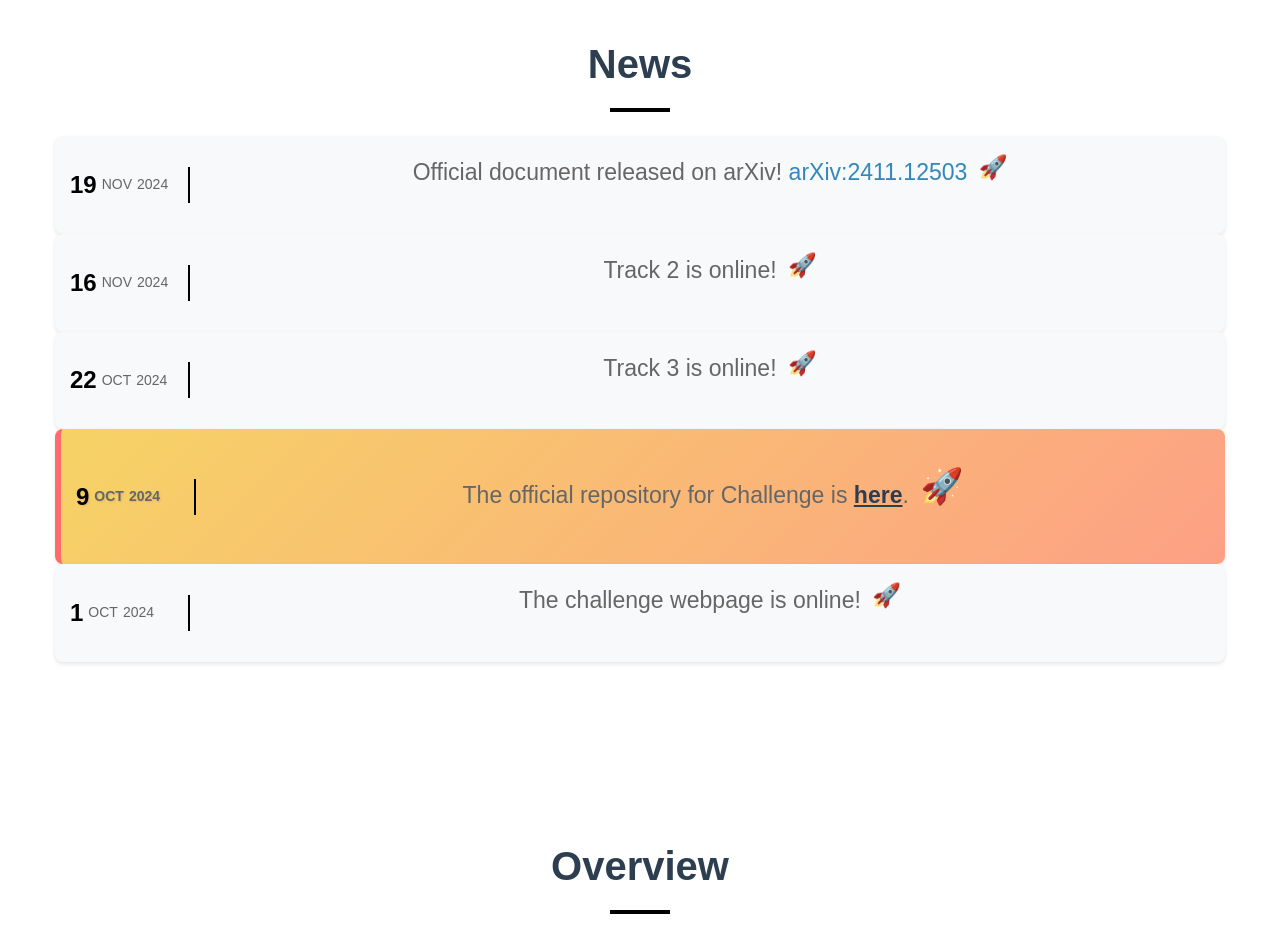
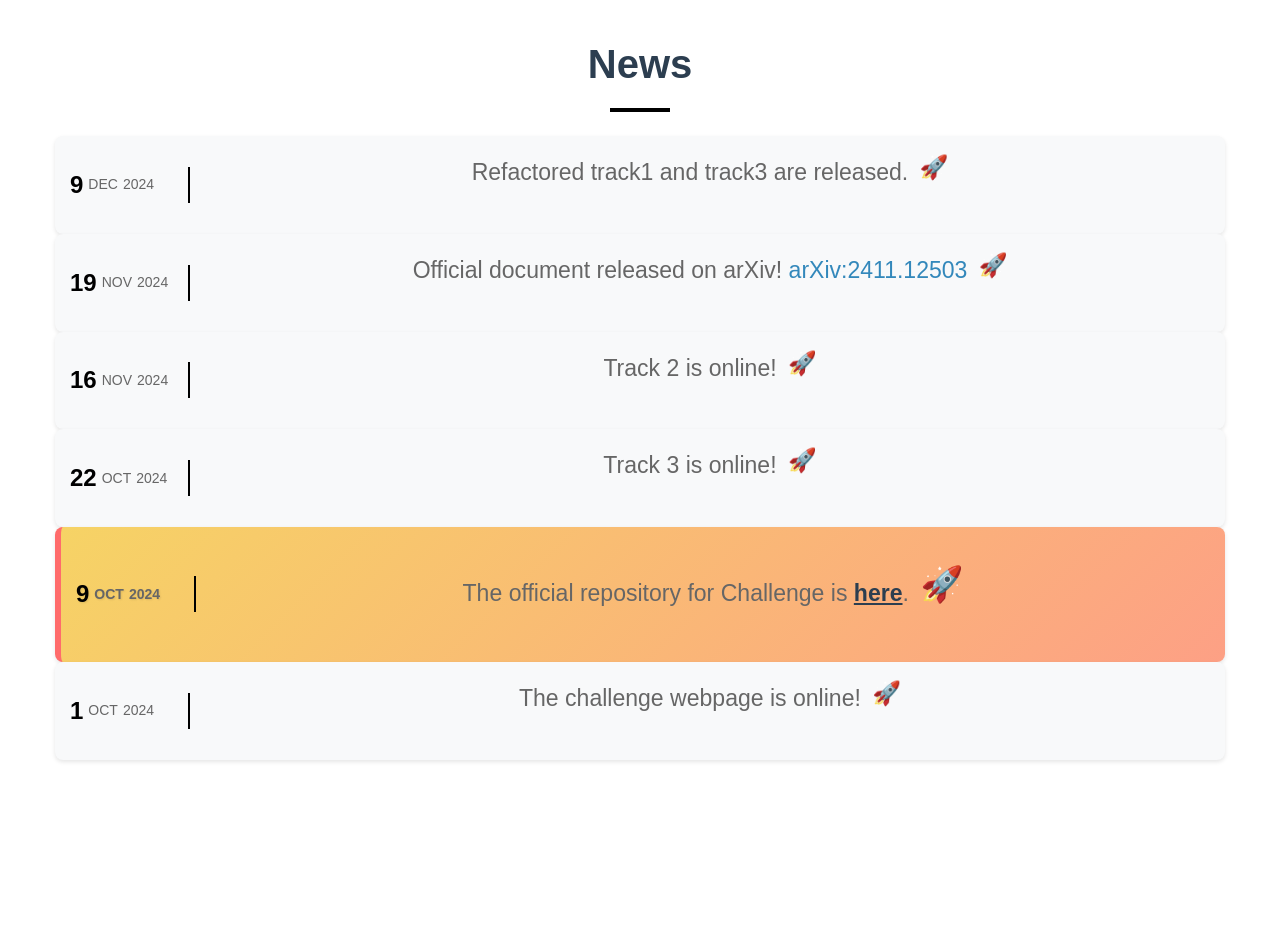
Before and after one commit to chuanyune/maniskill-vitac-challenge-2025-pre, a plain HTML site: page index.html in a window 1280 px wide. Shown: the part 860-1793 px from the top of the page. Drawn offline with Linux system fonts and the light colour scheme.

Commit message:
refactor track1 and 3

```diff
--- a/index.html
+++ b/index.html
@@ -80,6 +80,19 @@
                 <div class="col-lg-12 col-xl-12">
                     <div class="tm-intro-text-container">
                         <h2 class="tm-text-primary mb-4 tm-section-title">News</h2>
+                        <div class="news-item">
+                            <div class="news-date">
+                                <span class="date">9</span>
+                                <span class="month">Dec</span>
+                                <span class="year">2024</span>
+                            </div>
+                            <div class="news-content">
+                                <p class="mb-4 tm-intro-text">
+                                    Refactored track1 and track3 are released.
+                                    <span class="rocket">🚀</span>
+                                </p>
+                            </div>
+                        </div>
                         <div class="news-item">
                             <div class="news-date">
                                 <span class="date">19</span>
```
